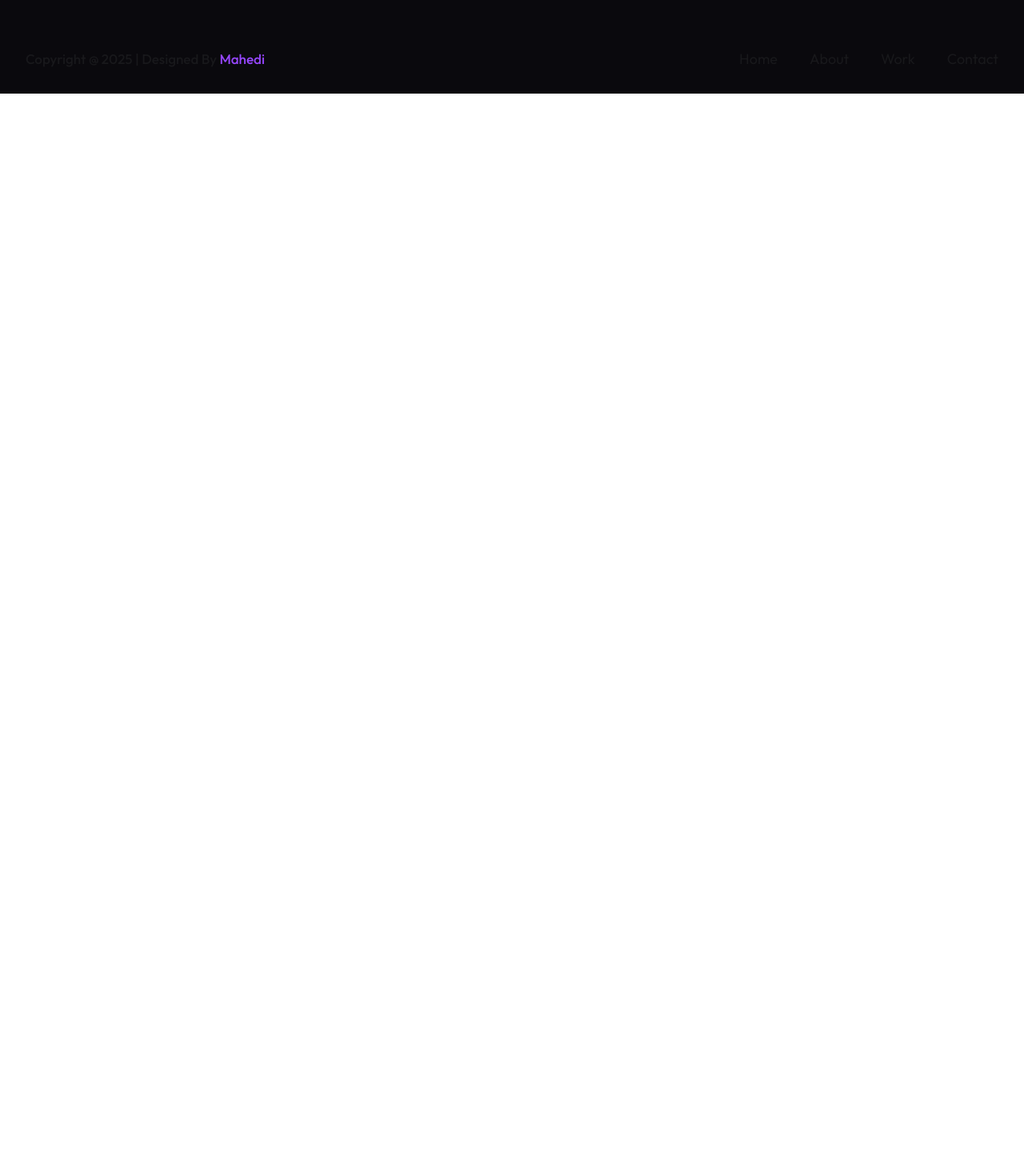
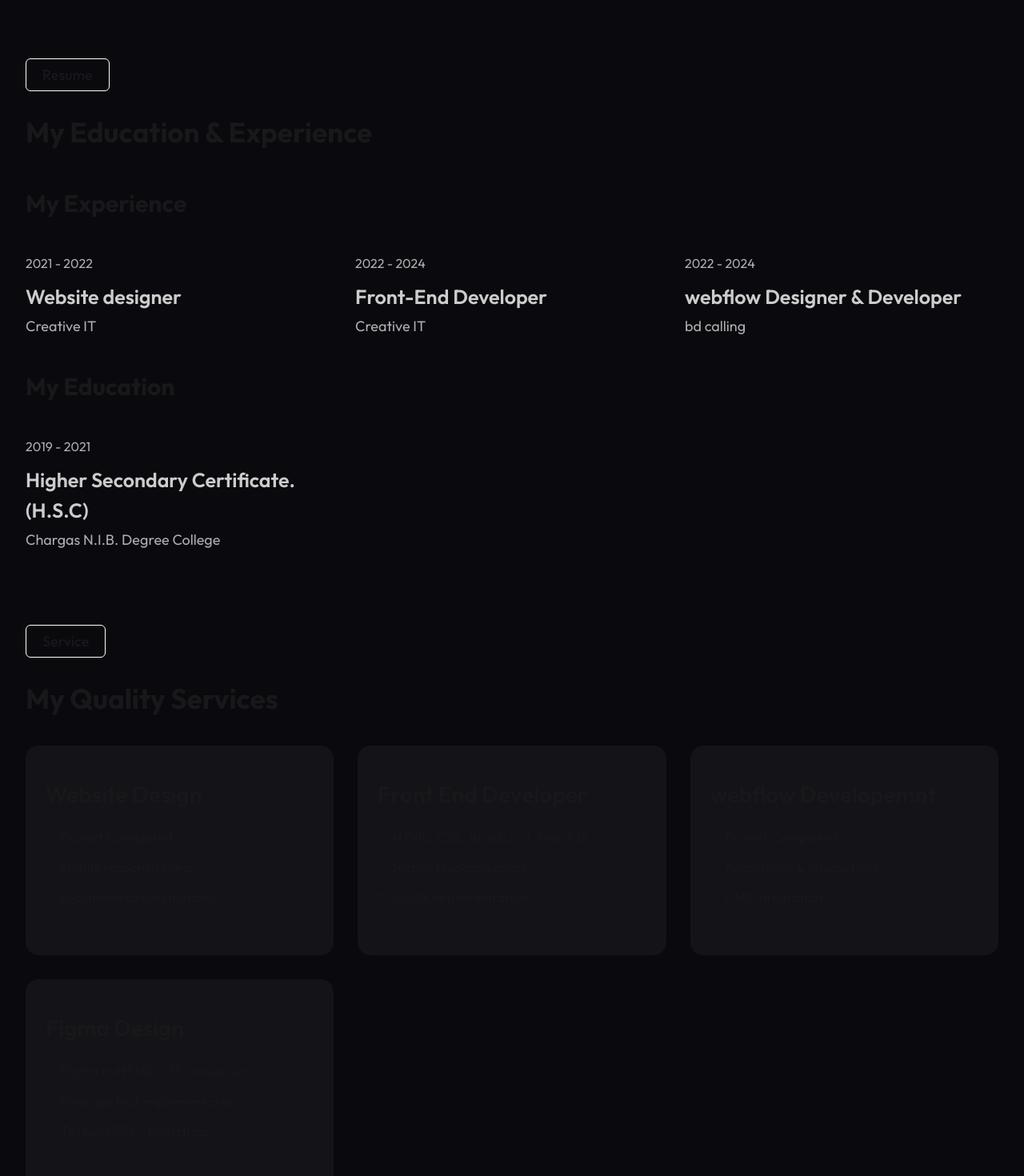
Before and after one commit to mahedi1318/portfolio-2025, a React (Vite) app: page / in a window 1280 px wide. Shown: the part 1320-2790 px from the top of the page at 80% size. Before the commit the page ends 1437 px from the top, so only its background shows below. Built offline with nearby package versions, Linux system fonts and the light colour scheme.

Commit message:
service section & resume section complite

```diff
--- /dev/null
+++ b/src/components/Home page/Resume section/Resume.jsx
@@ -0,0 +1,46 @@
+import React from 'react'
+
+const Resume = () => {
+  return (
+    <div className='bg-[#0a090d] py-[50px]'>
+      <div className="container">
+        <span className='outfit text-[18px] font-medium rounded-md px-5 py-2 border border-white inline'>Resume</span>
+        <h2 className='mt-8 outfit text-[35px] font-bold'>My Education & Experience</h2>
+        <div className="">
+                <h3 className='outfit text-[30px] font-bold mt-10'>My Experience</h3>
+            <div className="grid grid-cols-3 gap-[20px]">
+                <div className="mt-10 group">
+                    <span className='outfit text-[16px] font-normal text-[#aeaeb1] group-hover:text-[#9747ff]'>2021 - 2022</span>
+                    <p className='outfit text-[25px] font-semibold mt-3 text-[#ccc]'>Website designer</p>
+                    <h4 className='outfit text-[18px] font-normal mt-1 text-[#aeaeb1]'>Creative IT</h4>
+                </div>
+                <div className="mt-10 group">
+                    <span className='outfit text-[16px] font-normal text-[#aeaeb1] group-hover:text-[#9747ff]'>2022 - 2024</span>
+                    <p className='outfit text-[25px] font-semibold mt-3 text-[#ccc]'>Front-End Developer</p>
+                    <h4 className='outfit text-[18px] font-normal mt-1 text-[#aeaeb1]'>Creative IT</h4>
+                </div>
+                <div className="mt-10 group">
+                    <span className='outfit text-[16px] font-normal text-[#aeaeb1] group-hover:text-[#9747ff]'>2022 - 2024</span>
+                    <p className='outfit text-[25px] font-semibold mt-3 text-[#ccc]'>webflow Designer & Developer</p>
+                    <h4 className='outfit text-[18px] font-normal mt-1 text-[#aeaeb1]'>bd calling</h4>
+                </div>
+            </div>
+
+        </div>
+        <div className="">
+                <h3 className='outfit text-[30px] font-bold mt-10'>My Education</h3>
+            <div className="grid grid-cols-3 gap-[20px]">
+                <div className="mt-10 group">
+                    <span className='outfit text-[16px] font-normal text-[#aeaeb1] group-hover:text-[#9747ff]'>2019 - 2021</span>
+                    <p className='outfit text-[25px] font-semibold mt-3 text-[#ccc]'>Higher Secondary Certificate.(H.S.C)</p>
+                    <h4 className='outfit text-[18px] font-normal mt-1 text-[#aeaeb1]'>Chargas N.I.B. Degree College</h4>
+                </div>
+            </div>
+
+        </div>
+      </div>
+    </div>
+  )
+}
+
+export default Resume
--- /dev/null
+++ b/src/components/Home page/Service section/Service.jsx
@@ -0,0 +1,84 @@
+import React from 'react'
+
+const Service = () => {
+  return (
+    <div className='bg-[#0a090d] py-[50px]'>
+      <div className="container">
+        <span className='outfit text-[18px] font-medium rounded-md px-5 py-2 border border-white inline'>Service</span>
+        <h2 className='mt-8 outfit text-[35px] font-bold'>My Quality Services</h2>
+        <div className="grid grid-cols-3 gap-[30px] mt-8">
+            <div className="w-full px-[25px] pt-[40px] pb-[60px] bg-[#141317] rounded-2xl">
+                <h3 className='outfit text-[28px] font-semibold '>Website Design</h3>
+                <ul className='mt-5'>
+                    <li className='outfit text-[17px] font-normal mb-3 flex items-center gap-[10px]'>
+                        <span>*</span>
+                        <span>Project Completed</span>
+                    </li>
+                    <li className='outfit text-[17px] font-normal mb-3 flex items-center gap-[10px]'>
+                        <span>*</span>
+                        <span> Mobile responsiveness</span>
+                    </li>
+                    <li className='outfit text-[17px] font-normal flex items-center gap-[10px]'>
+                        <span>*</span>
+                        <span>E-commerce functionality</span>
+                    </li>
+                </ul>
+            </div>
+            <div className="w-full px-[25px] pt-[40px] pb-[60px] bg-[#141317] rounded-2xl">
+                <h3 className='outfit text-[28px] font-semibold '>Front End Developer</h3>
+                <ul className='mt-5'>
+                    <li className='outfit text-[17px] font-normal mb-3 flex items-center gap-[10px]'>
+                        <span>*</span>
+                        <span>HTML, CSS, JavaScript, React JS</span>
+                    </li>
+                    <li className='outfit text-[17px] font-normal mb-3 flex items-center gap-[10px]'>
+                        <span>*</span>
+                        <span> Mobile responsiveness</span>
+                    </li>
+                    <li className='outfit text-[17px] font-normal flex items-center gap-[10px]'>
+                        <span>*</span>
+                        <span>UI/UX Implementation </span>
+                    </li>
+                </ul>
+            </div>
+            <div className="w-full px-[25px] pt-[40px] pb-[60px] bg-[#141317] rounded-2xl">
+                <h3 className='outfit text-[28px] font-semibold '>webflow Developemnt</h3>
+                <ul className='mt-5'>
+                    <li className='outfit text-[17px] font-normal mb-3 flex items-center gap-[10px]'>
+                        <span>*</span>
+                        <span>Project Completed</span>
+                    </li>
+                    <li className='outfit text-[17px] font-normal mb-3 flex items-center gap-[10px]'>
+                        <span>*</span>
+                        <span> Animations & Interactions</span>
+                    </li>
+                    <li className='outfit text-[17px] font-normal flex items-center gap-[10px]'>
+                        <span>*</span>
+                        <span>CMS Integration</span>
+                    </li>
+                </ul>
+            </div>
+            <div className="w-full px-[25px] pt-[40px] pb-[60px] bg-[#141317] rounded-2xl">
+                <h3 className='outfit text-[28px] font-semibold '>Figma Design</h3>
+                <ul className='mt-5'>
+                    <li className='outfit text-[17px] font-normal mb-3 flex items-center gap-[10px]'>
+                        <span>*</span>
+                        <span>Figma to HTML/CSS conversion</span>
+                    </li>
+                    <li className='outfit text-[17px] font-normal mb-3 flex items-center gap-[10px]'>
+                        <span>*</span>
+                        <span>Pixel-perfect implementation</span>
+                    </li>
+                    <li className='outfit text-[17px] font-normal flex items-center gap-[10px]'>
+                        <span>*</span>
+                        <span>Tailwind CSS / Bootstrap</span>
+                    </li>
+                </ul>
+            </div>
+        </div>
+      </div>
+    </div>
+  )
+}
+
+export default Service
--- a/src/pages/Home.jsx
+++ b/src/pages/Home.jsx
@@ -1,12 +1,16 @@
 import React from 'react'
 import Hero from '../components/Home page/Hero section/Hero'
 import About from '../components/Home page/About section/About'
+import Service from '../components/Home page/Service section/Service'
+import Resume from '../components/Home page/Resume section/Resume'
 
 const Home = () => {
   return (
     <div>
       <Hero />
       <About />
+      <Resume />
+      <Service />
     </div>
   )
 }
```
